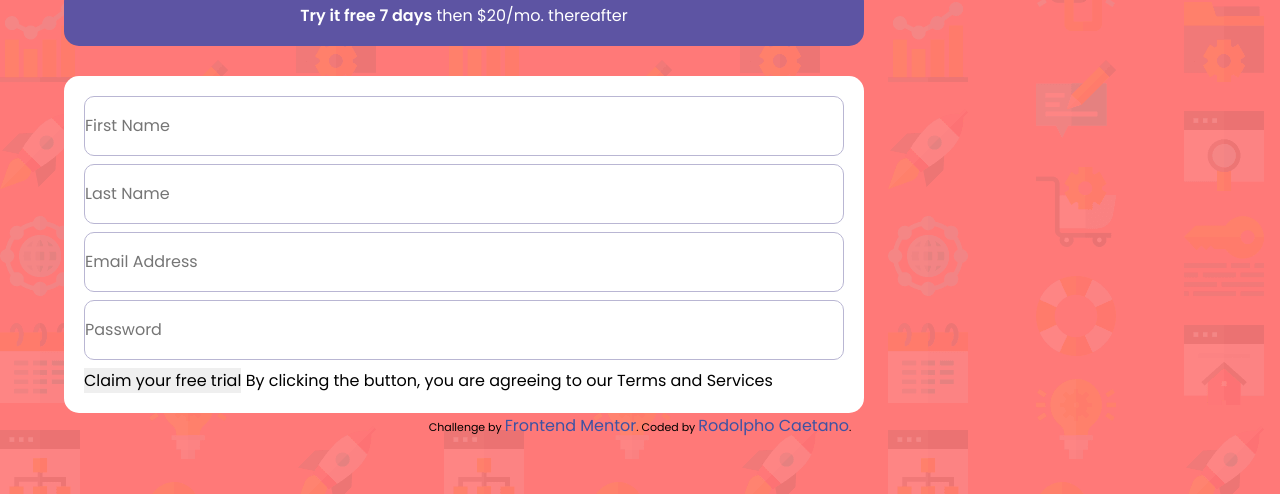
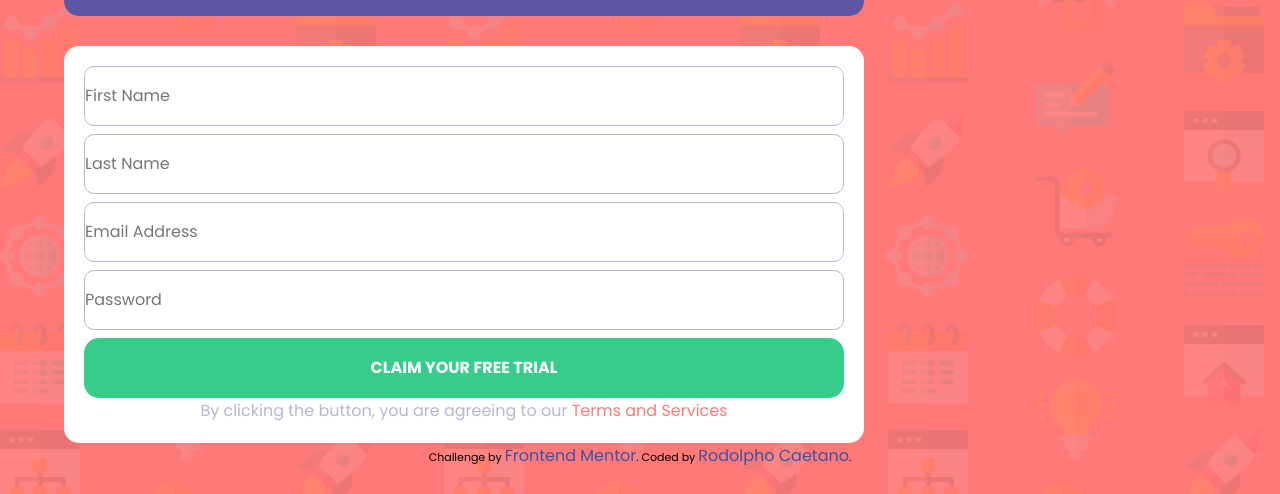
Before and after one commit to Rod94/form-js, a plain HTML site: page index.html in a window 1280 px wide. Shown: the part 306-800 px from the top of the page. Drawn offline with Linux system fonts and the light colour scheme.

Commit message:
button e texto finalizados

```diff
--- a/css/section-form.css
+++ b/css/section-form.css
@@ -3,7 +3,7 @@
   vertical-align: middle;
   width: 900px;
 }
-span {
+.bold {
   font-weight: 600;
 }
 
@@ -30,3 +30,22 @@ span {
   width: 760px;
   margin-bottom: 8px;
 }
+
+.claim {
+  color: #fff;
+  background-color: #37CC8A;
+  border-radius: 15px;
+  width: 760px;
+  height: 60px;
+  text-transform: uppercase;
+  font-weight: 700;
+}
+
+.some-text {
+  color: #B9B6D3;
+  text-align: center;
+}
+
+.terms {
+  color: #FF7978;
+}
--- a/index.html
+++ b/index.html
@@ -23,7 +23,7 @@
     </section>
 
     <section class="section-form">
-      <button class="btn-form"><span>Try it free 7 days</span> then $20/mo. thereafter</button>
+      <button class="btn-form"><span class="bold">Try it free 7 days</span> then $20/mo. thereafter</button>
       <form action="#" class="form">
         <input class="input-form" type="text" placeholder="First Name" required>
         <input class="input-form" type="text" placeholder="Last Name" required>
@@ -33,9 +33,9 @@
 
 
 
-        <button>Claim your free trial</button>
+        <button class="claim">Claim your free trial</button>
 
-        By clicking the button, you are agreeing to our Terms and Services
+        <p class="some-text">By clicking the button, you are agreeing to our <span class="terms">Terms and Services</span></p>
       </form>
 
     </section>
```
